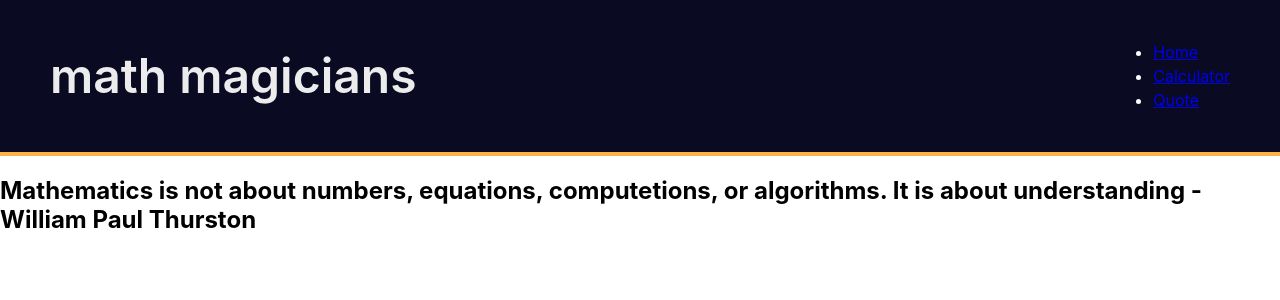
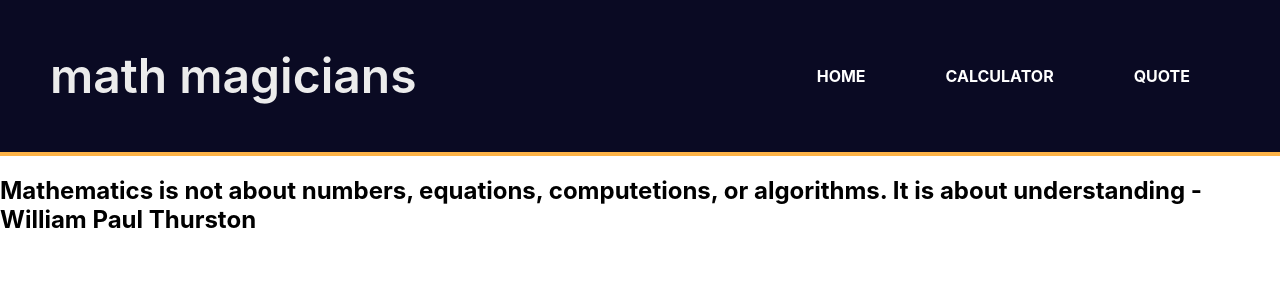
Before and after one commit to developertariq/math-magicians, a React (Create React App) app: page /Quote in a window 1280 px wide. Shown: the top 300 px of the page. Built offline with nearby package versions, Linux system fonts and the light colour scheme.

Commit message:
Add markup for website

```diff
--- a/src/App.css
+++ b/src/App.css
@@ -45,3 +45,27 @@
 .color-button {
   background-color: #f39148;
 }
+
+.active-link {
+  color: orangered;
+  text-decoration: underline;
+}
+
+.navBar {
+  position: relative;
+}
+
+.menuNav {
+  display: flex;
+  list-style: none;
+}
+
+a {
+  display: block;
+  padding: 10px 40px;
+  text-decoration: none;
+  color: #fff;
+  text-transform: uppercase;
+  font-weight: bold;
+  cursor: pointer;
+}
```
